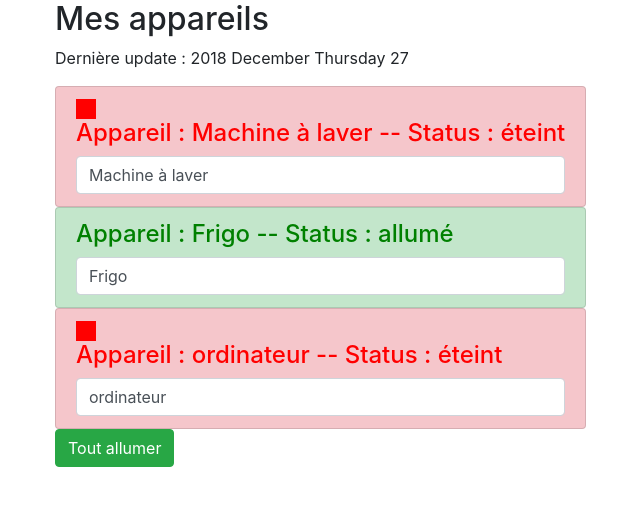
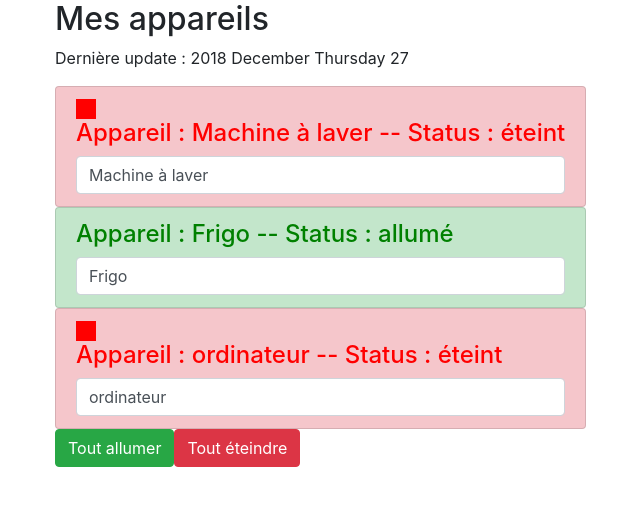
Before and after one commit to Nicolas-Hermet/First_Angular_Project, an Angular app: page / in a window 1280 px wide. Shown: the top 506 px of the page, without its empty margins (15-655 px from the left). Built offline with nearby package versions, Linux system fonts and the light colour scheme.

Commit message:
add onEteindre button

```diff
--- a/src/app/app.component.html
+++ b/src/app/app.component.html
@@ -9,6 +9,9 @@
       <button class="btn btn-success"
               [disabled]="!isAuth"
               (click)="onAllumer()">Tout allumer</button>
+      <button class="btn btn-danger"
+              [disabled]="!isAuth"
+              (click)="onEteindre()">Tout éteindre</button>
     </div>
   </div>
 </div>
```
